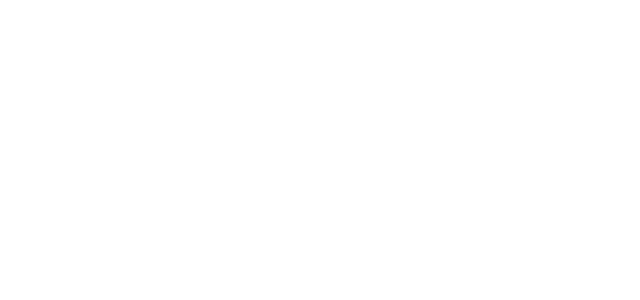
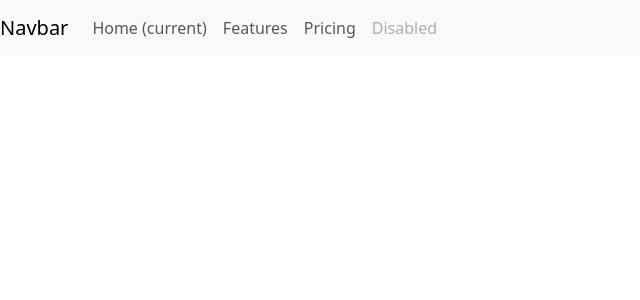
Before and after one commit to mthimkulu23/Angular-Portfolio, an Angular app: page / in a window 1280 px wide. Shown: the top 300 px of the page, without its empty margins (0-640 px from the left). Built offline with nearby package versions, Linux system fonts and the light colour scheme.

Commit message:
import bootstrap CDN

```diff
--- a/src/app/app.component.html
+++ b/src/app/app.component.html
@@ -1 +1,2 @@
 <router-outlet></router-outlet>
+<app-nav></app-nav>
--- a/src/app/app.component.ts
+++ b/src/app/app.component.ts
@@ -1,10 +1,12 @@
 import { Component } from '@angular/core';
 import { RouterOutlet } from '@angular/router';
+import { Nav } from './nav';
+import { NavComponent } from './nav/nav.component';
 
 @Component({
   selector: 'app-root',
   standalone: true,
-  imports: [RouterOutlet],
+  imports: [RouterOutlet , NavComponent],
   templateUrl: './app.component.html',
   styleUrl: './app.component.scss'
 })
--- a/src/app/nav/nav.component.html
+++ b/src/app/nav/nav.component.html
@@ -1 +1,22 @@
-<p>nav works!</p>
+<nav class="navbar navbar-expand-lg navbar-light bg-light">
+    <a class="navbar-brand" href="#">Navbar</a>
+    <button class="navbar-toggler" type="button" data-toggle="collapse" data-target="#navbarNav" aria-controls="navbarNav" aria-expanded="false" aria-label="Toggle navigation">
+      <span class="navbar-toggler-icon"></span>
+    </button>
+    <div class="collapse navbar-collapse" id="navbarNav">
+      <ul class="navbar-nav">
+        <li class="nav-item active">
+          <a class="nav-link" href="#">Home <span class="sr-only">(current)</span></a>
+        </li>
+        <li class="nav-item">
+          <a class="nav-link" href="#">Features</a>
+        </li>
+        <li class="nav-item">
+          <a class="nav-link" href="#">Pricing</a>
+        </li>
+        <li class="nav-item">
+          <a class="nav-link disabled" href="#">Disabled</a>
+        </li>
+      </ul>
+    </div>
+  </nav>
--- a/src/index.html
+++ b/src/index.html
@@ -6,8 +6,11 @@
   <base href="/">
   <meta name="viewport" content="width=device-width, initial-scale=1">
   <link rel="icon" type="image/x-icon" href="favicon.ico">
+  <link href="https://cdn.jsdelivr.net/npm/bootstrap@5.3.3/dist/css/bootstrap.min.css" rel="stylesheet" integrity="sha384-QWTKZyjpPEjISv5WaRU9OFeRpok6YctnYmDr5pNlyT2bRjXh0JMhjY6hW+ALEwIH" crossorigin="anonymous">
 </head>
 <body>
   <app-root></app-root>
+
+  <script src="https://cdn.jsdelivr.net/npm/bootstrap@5.3.3/dist/js/bootstrap.bundle.min.js" integrity="sha384-YvpcrYf0tY3lHB60NNkmXc5s9fDVZLESaAA55NDzOxhy9GkcIdslK1eN7N6jIeHz" crossorigin="anonymous"></script>
 </body>
 </html>
```
